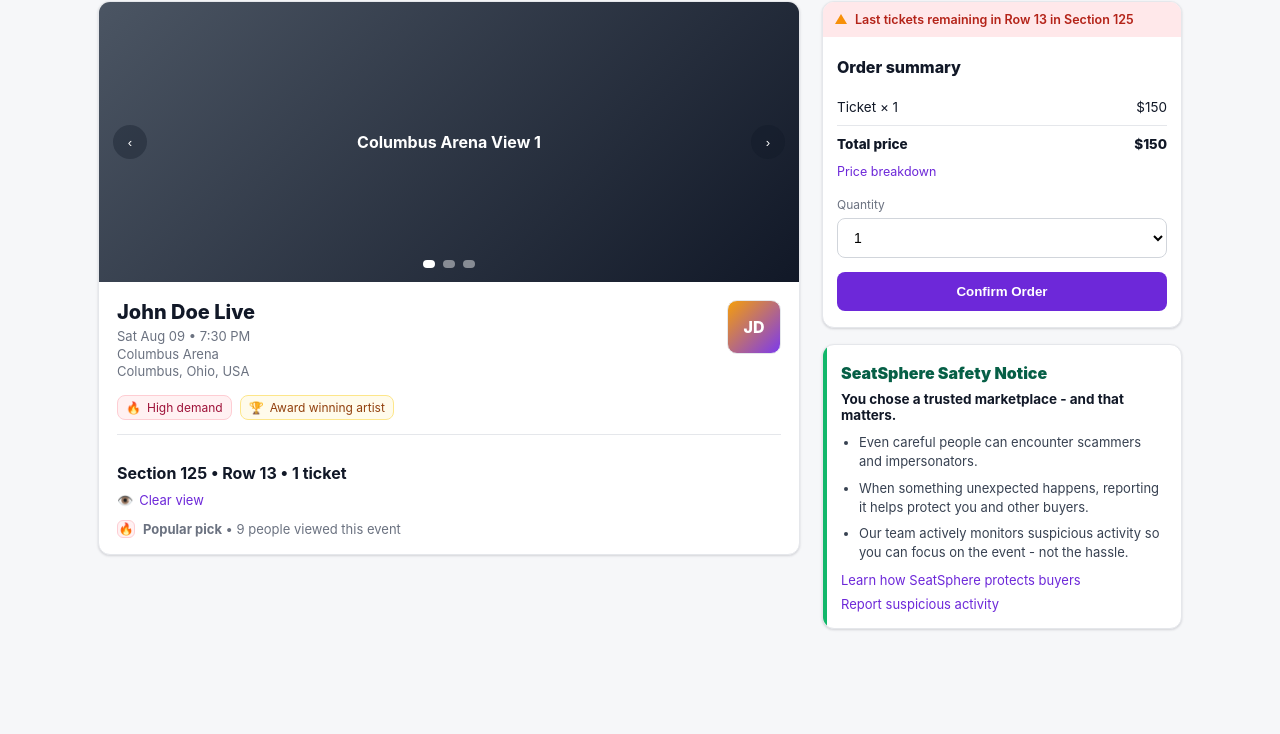
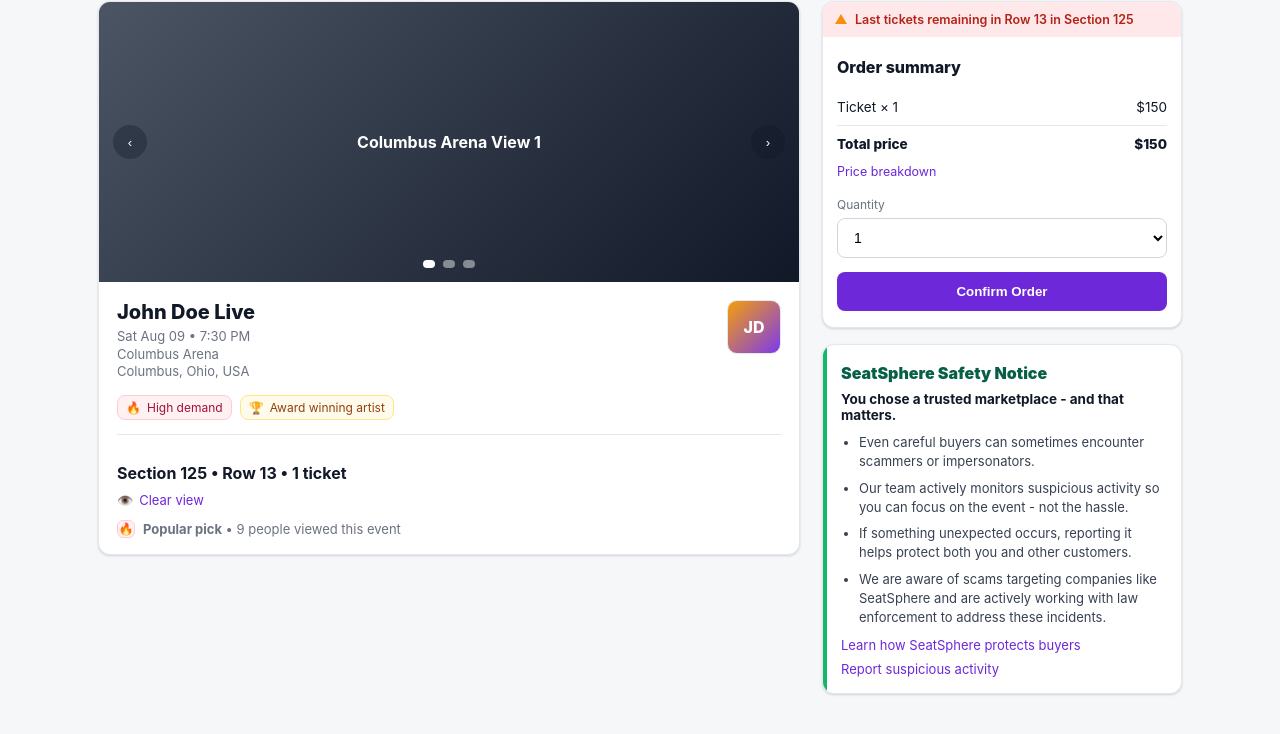
Before and after one commit to anjtapadiya-cyber/seatsphere1, a plain HTML site: page index.html in a window 1280 px wide. Shown: the part 132-866 px from the top of the page. Before the commit the page ends 821 px from the top, so only its background shows below. Drawn offline with Linux system fonts and the light colour scheme.

Commit message:
Update safety notice bullet points for clarity

```diff
--- a/index.html
+++ b/index.html
@@ -506,9 +506,11 @@
             <div class="safety-title">SeatSphere Safety Notice</div>
             <p class="safety-head">You chose a trusted marketplace - and that matters.</p>
             <ul class="bullets">
-              <li>Even careful people can encounter scammers and impersonators.</li>
-              <li>When something unexpected happens, reporting it helps protect you and other buyers.</li>
+              <li>Even careful buyers can sometimes encounter scammers or impersonators.</li>
               <li>Our team actively monitors suspicious activity so you can focus on the event - not the hassle.</li>
+              <li>If something unexpected occurs, reporting it helps protect both you and other customers.</li>
+              <li>We are aware of scams targeting companies like SeatSphere and are actively working with law enforcement to address these incidents.</li>
+
             </ul>
             <div class="s-links">
               <a href="#" id="learnLink">Learn how SeatSphere protects buyers</a>
```
